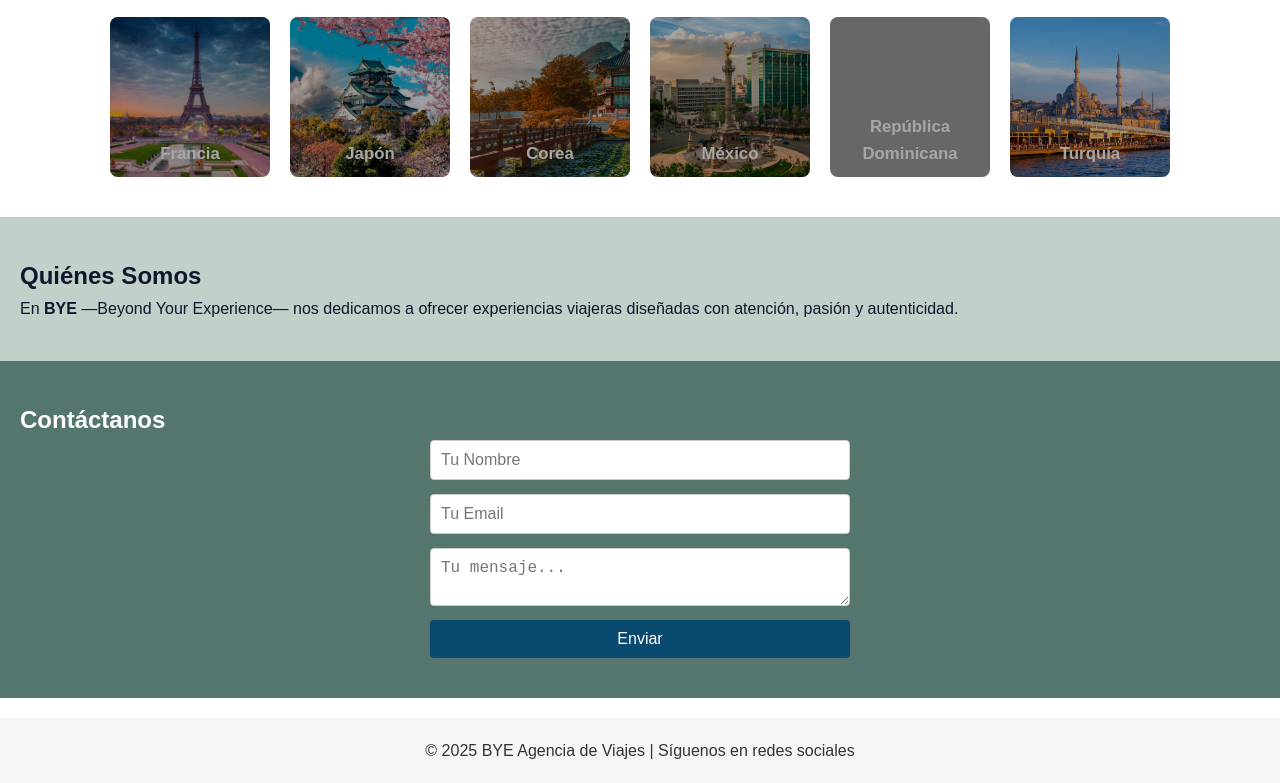
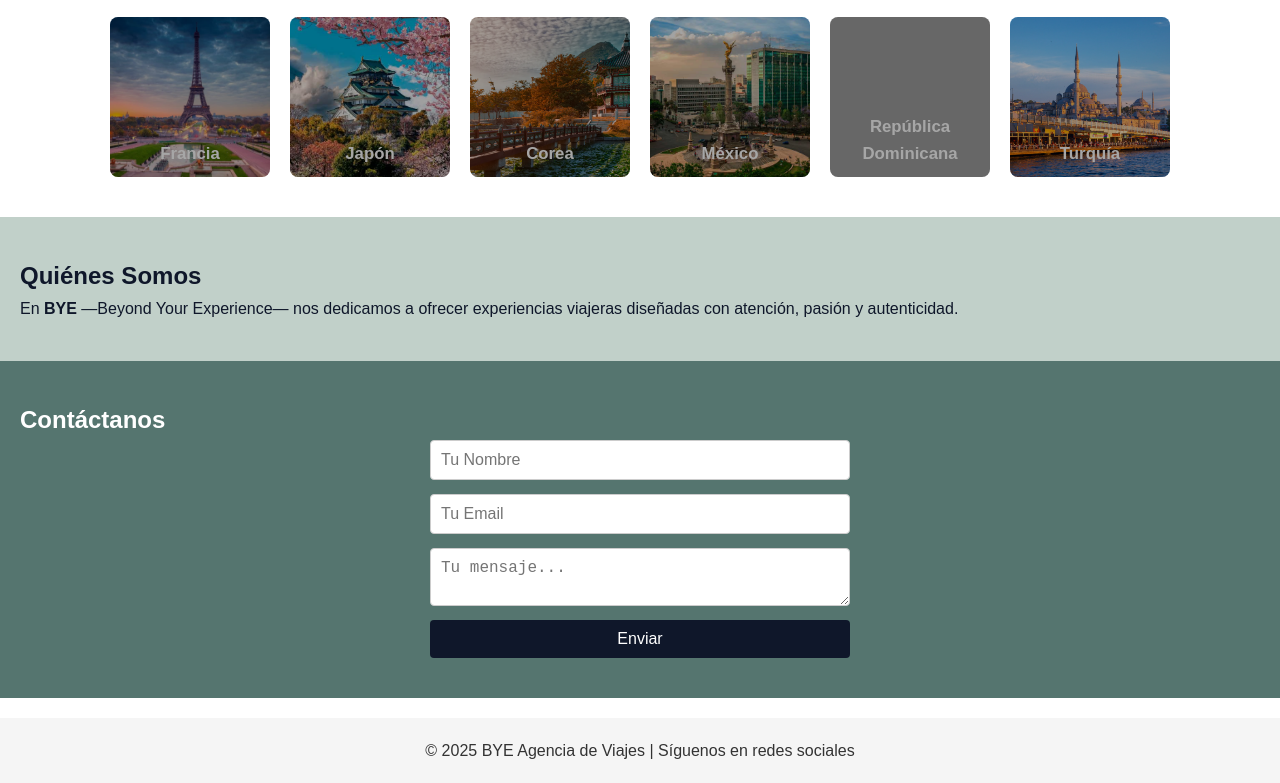
Before and after one commit to keevint17/Agencia-de-Viajes-BYE, a plain HTML site: page index.html in a window 1280 px wide. Shown: the part 821-1604 px from the top of the page. Drawn offline with Linux system fonts and the light colour scheme; grey boxes are pictures that could not be loaded.

Commit message:
estilo definitivo

```diff
--- a/estilo.css
+++ b/estilo.css
@@ -154,7 +154,7 @@ section { padding: 40px 20px; }
   padding: 10px; font-size: 1rem; border: 1px solid #ccc; border-radius: 4px; outline: none;
 }
 #contacto-form input:focus, #contacto-form textarea:focus { border-color: #2196F3; box-shadow: 0 0 0 3px rgba(33,150,243,0.15); }
-#contacto-form button { padding: 10px; background: #0b4a6f; color: #fff; border: none; border-radius: 4px; font-size: 1rem; cursor: pointer; }
+#contacto-form button { padding: 10px; background: #0f172a; color: #fff; border: none; border-radius: 4px; font-size: 1rem; cursor: pointer; }
 #contacto-form button:disabled { opacity: 0.7; cursor: not-allowed; }
 .form-status { min-height: 1.2em; font-size: 0.95rem; }
 .form-status.success { color: #2e7d32; }
```
